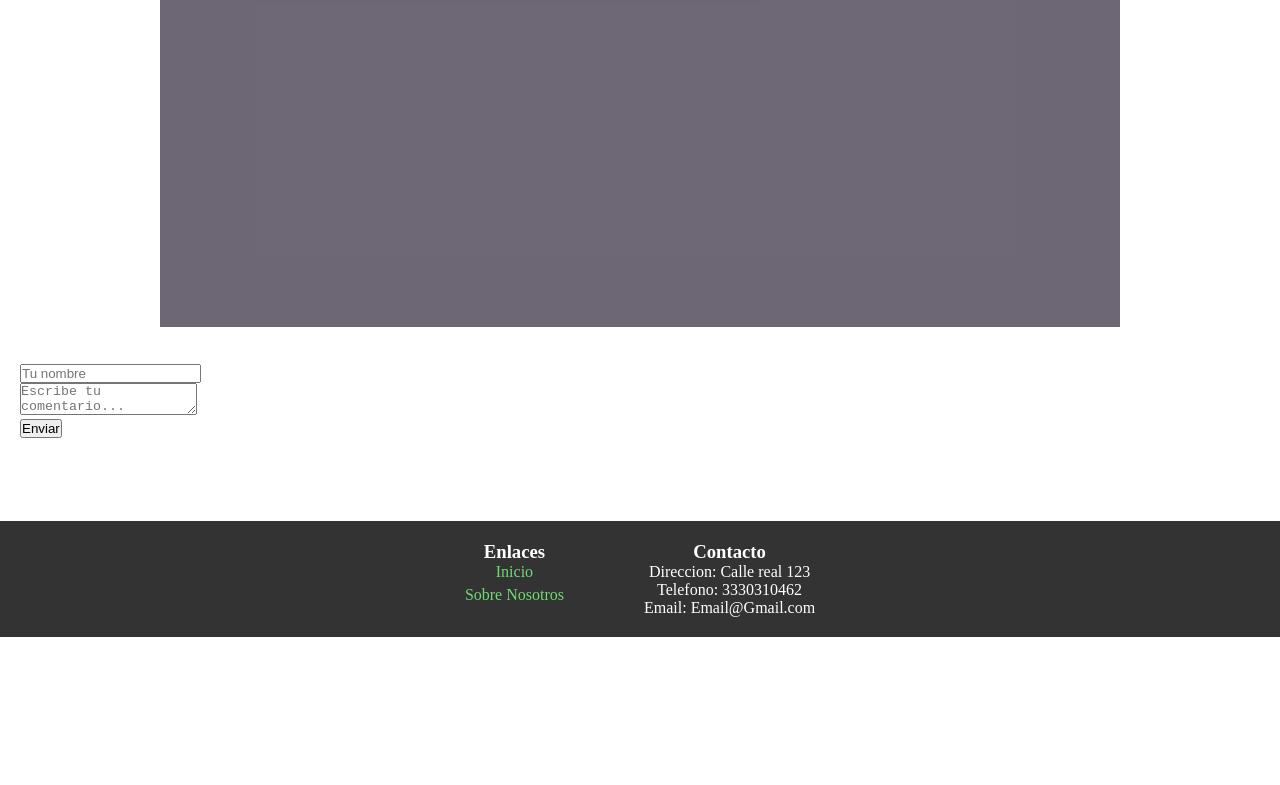
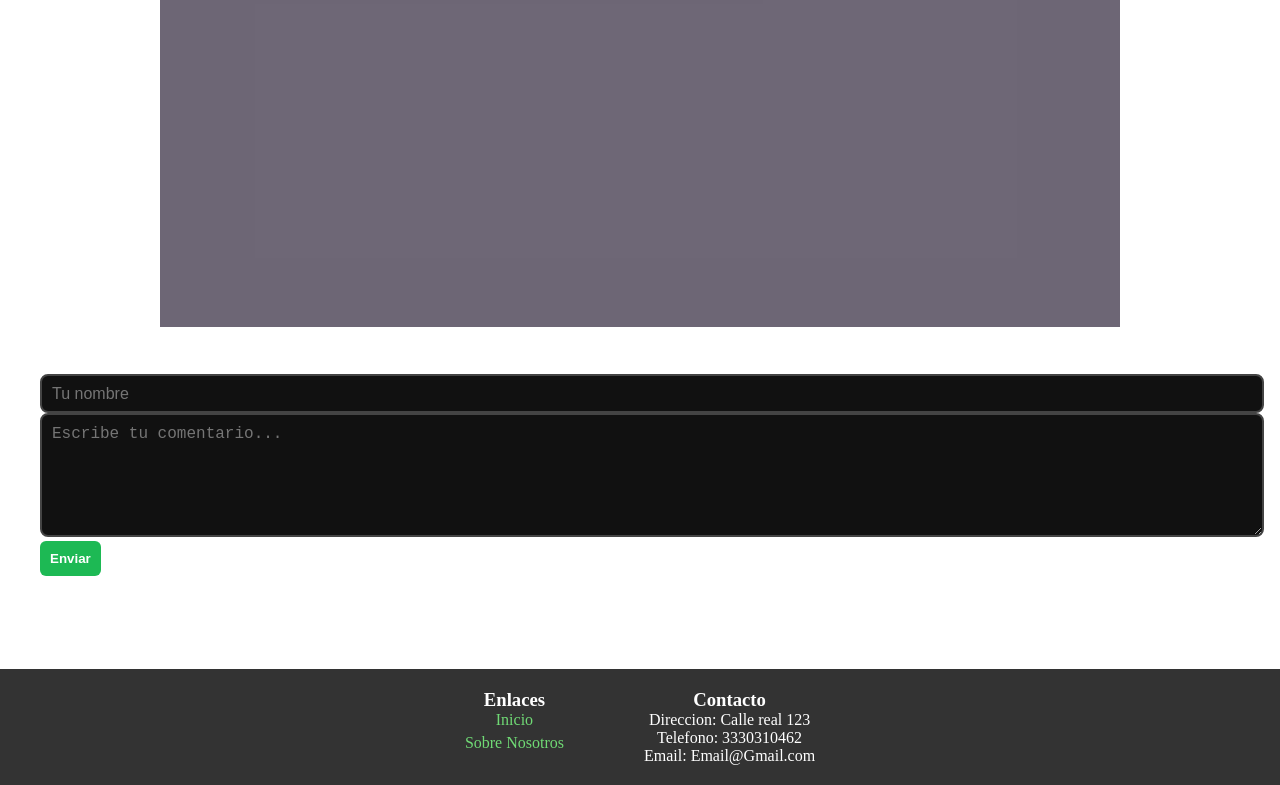
Before and after one commit to Rey-Elijah/ProyectoClase, a plain HTML site: page index.html in a window 1280 px wide. Shown: the part 1013-1798 px from the top of the page. Before the commit the page ends 1650 px from the top, so only its background shows below. Drawn offline with Linux system fonts and the light colour scheme; no server answers; a web font is replaced by a local one.

Commit message:
Update style.css

```diff
--- a/style.css
+++ b/style.css
@@ -163,6 +163,14 @@ div#generalHeader {
     border-radius: 10px;
 }
 
+.sub-section {
+    margin-left: 20px;
+}
+
+.sub-section p {
+    padding: 10px 0px;
+}
+
 @media (max-width:768px) {
     header {
         flex-direction: column;
@@ -189,23 +197,67 @@ div#generalHeader {
 }
 
 .commentsBox {
-    margin-left: 20px;
+    padding: 10px 40px;
 }
 
-/*
-div#loading {
-    position: fixed;
-    top: 0;
-    left: 0;
+#form-comentario input,
+#form-comentario textarea {
+  width: 100%;
+  padding: 10px;
+  border: 2px solid #444;
+  border-radius: 8px;
+  background-color: #111;
+  color: #eee;
+  font-size: 16px;
+  resize: vertical;
+}
+
+#form-comentario button {
+  background-color: #1db954;
+  color: white;
+  border: none;
+  padding: 10px;
+  border-radius: 6px;
+  cursor: pointer;
+  font-weight: bold;
+  transition: background 0.3s;
+}
+
+#form-comentario button:hover {
+  background-color: #1ed760;
+}
+
+#nombre {
+  width: 150px;
+  height: 15px;
+  font-size: 14px;
+}
+
+#mensaje {
+    width: 700px;
+    height: 100px;
+    font-size: 16px;
+}
+
+#lista-comentarios {
+    background-color: rgba(0, 0, 0, 0.5);
     width: 100%;
-    height: 100%;
-    background-color: #1f1e1e;
-    display: flex;
-    flex-direction: column;
-    align-items: center;
-    justify-content: center;
-    font-family: sans-serif;
-    font-size: 20px;
-    z-index: 9999;
+    color: #eee;
 }
-*/
+
+.comentario {
+    font-family:system-ui, -apple-system, BlinkMacSystemFont, 'Segoe UI', Roboto, Oxygen, Ubuntu, Cantarell, 'Open Sans', 'Helvetica Neue', sans-serif;
+    border-left: 4px solid #627bb0;
+    padding: 10px;
+    margin-bottom: 10px;
+    border-bottom: 1.5px solid #606060;
+}
+
+.nombre {
+    color: #744494;
+    font-weight: bold;
+}
+
+.mensaje {
+    color: #ddd;
+}
```
